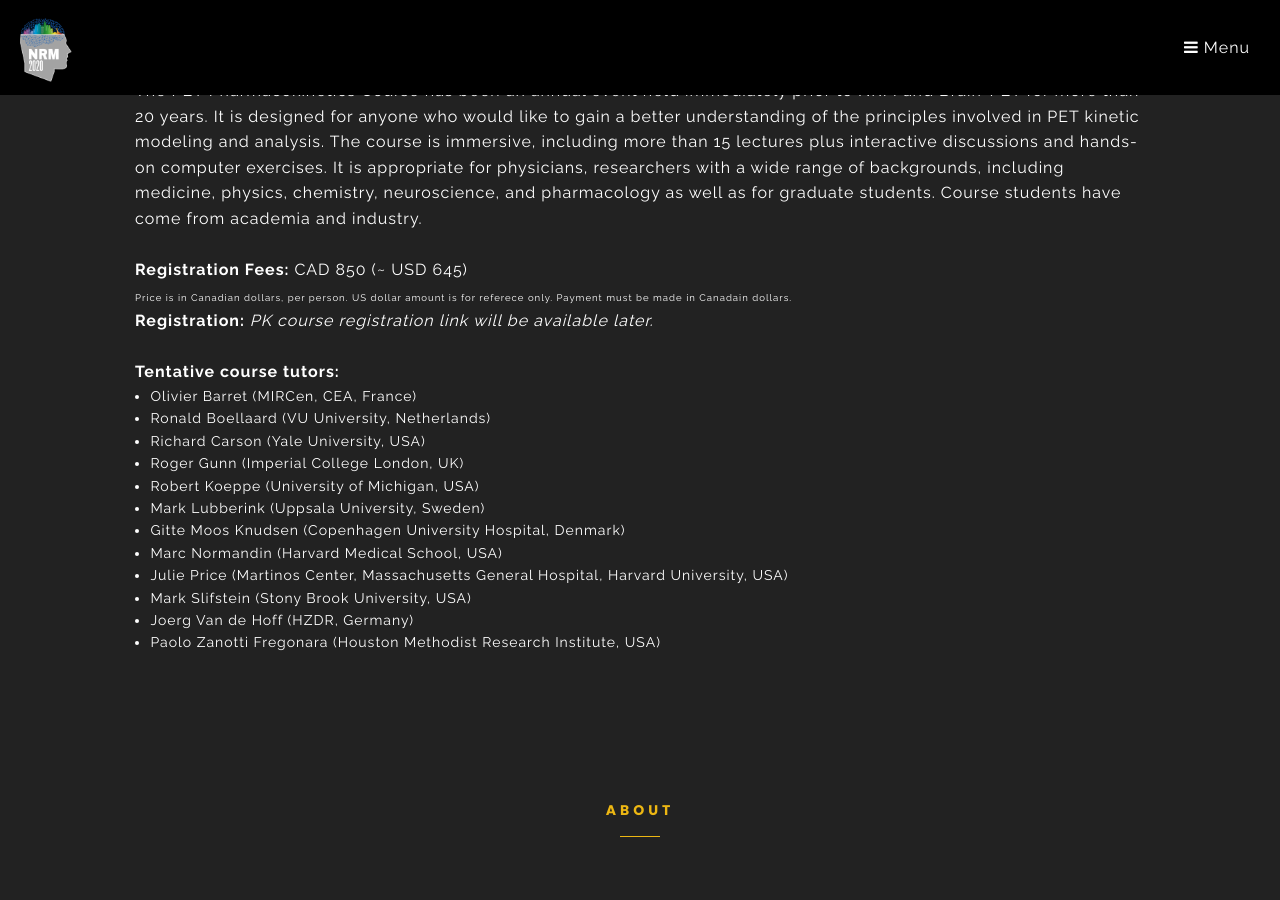
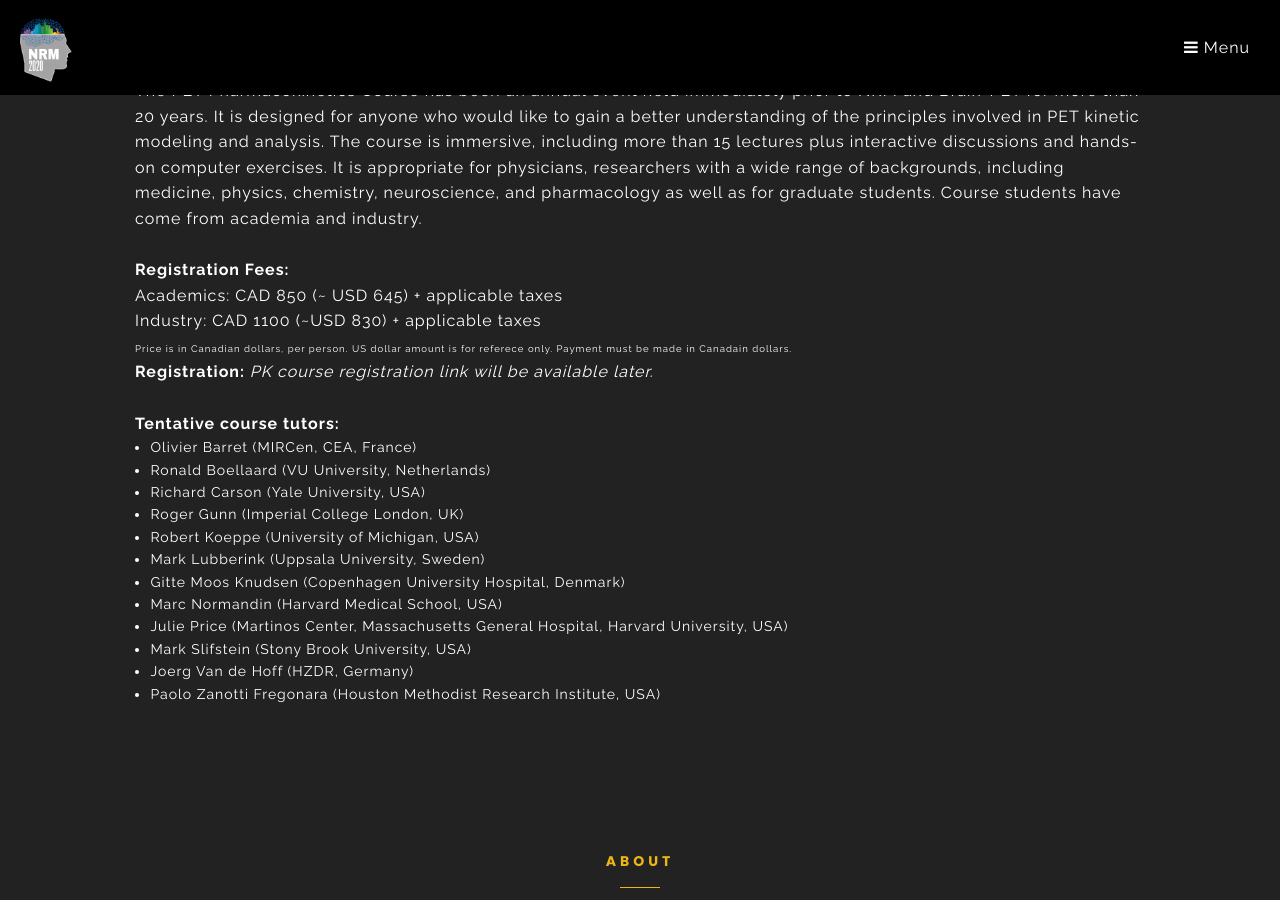
Before and after one commit to sulantha2006/nrm2020_web, a Jekyll site: the page built from index.html, in a window 1280 px wide and 900 px high, scrolled down 5872 px. Built offline with Jekyll 4.4.1, drawn with Linux system fonts in a browser that asks for light colours; the list of posts is cut into pages by our own code.

Commit message:
Adding PK pricing.

```diff
--- a/_includes/pkcourse.html
+++ b/_includes/pkcourse.html
@@ -30,7 +30,11 @@
                   neuroscience, and pharmacology as well as for graduate students. Course students have come from
                   academia and industry.
                   <br><br>
-                  <strong>Registration Fees: </strong> CAD 850 (~ USD 645)
+                  <strong>Registration Fees: </strong>
+                  <br>
+                  Academics: CAD 850 (~ USD 645) + applicable taxes
+                  <br>
+                  Industry: CAD 1100 (~USD 830) + applicable taxes
                   <br><small> Price is in Canadian dollars, per
                     person. US dollar amount is for referece only. Payment must be made in Canadain
                     dollars. </small>
```
